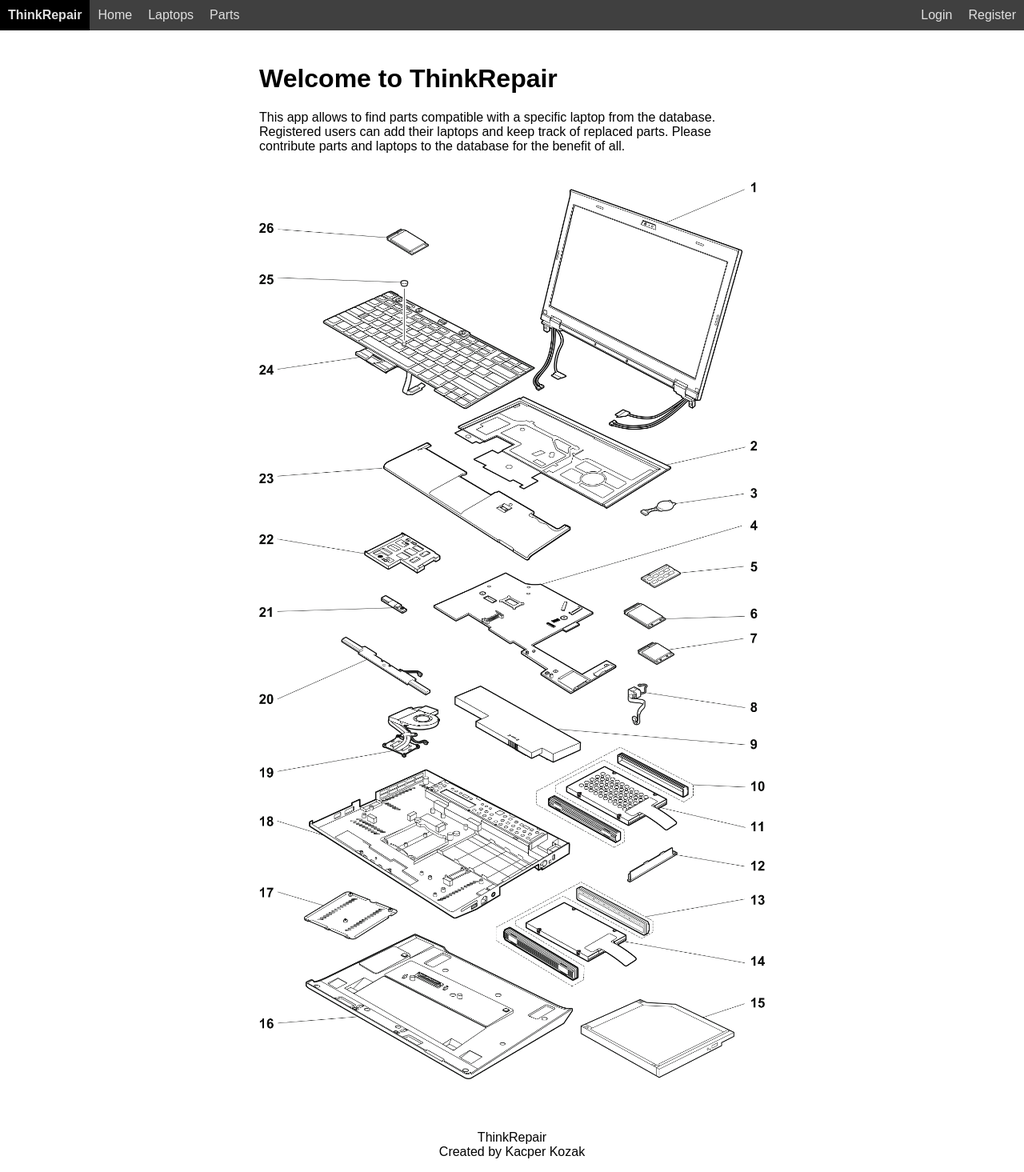
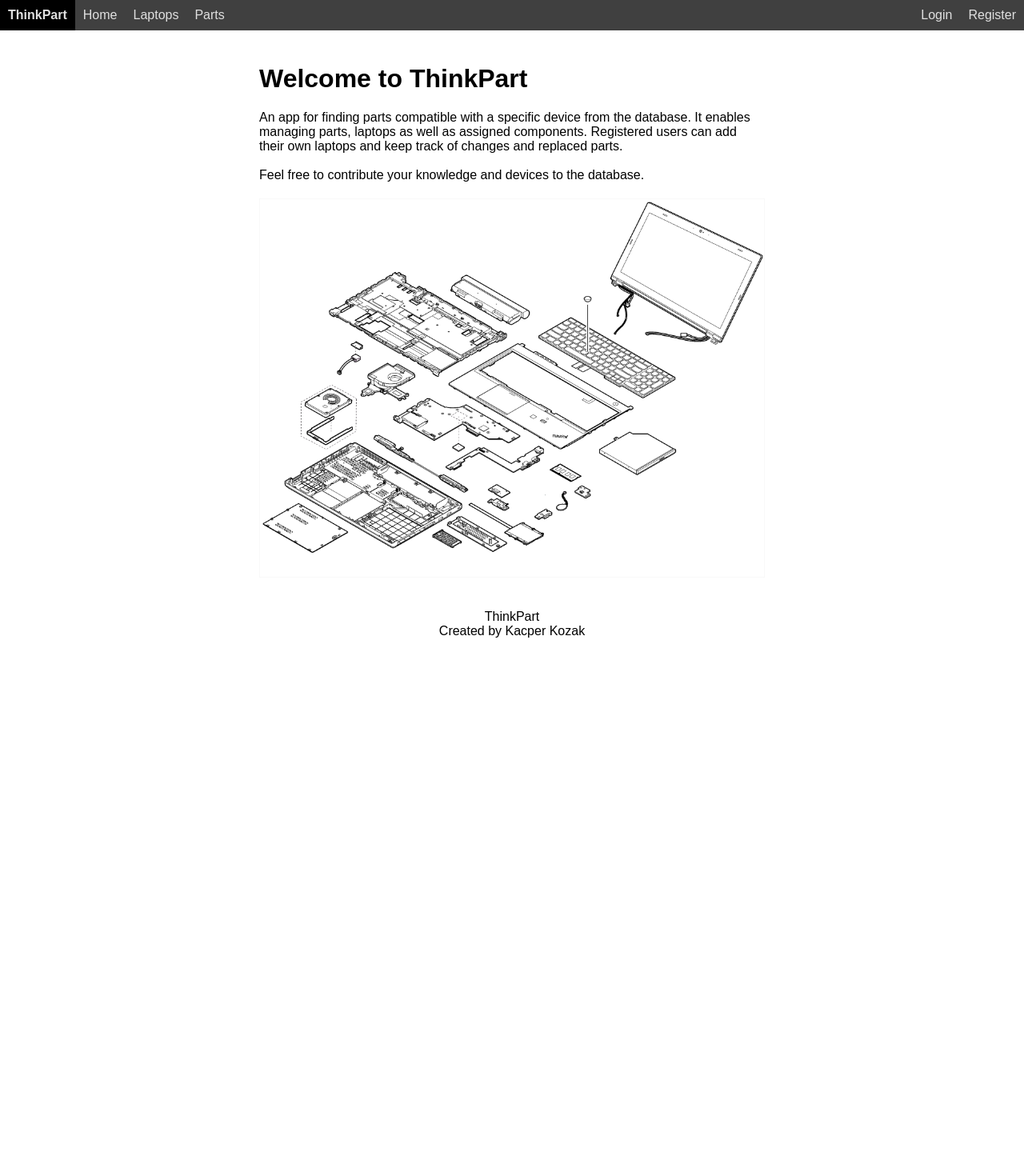
Before and after one commit to JazzDoggo/ThinkRepair, a Django app: page / in a window 1280 px wide. Shown: the whole page at 80% size. After the commit the page ends 797 px from the top, so only its background shows below. Run offline with Django 5.2, Linux system fonts and the light colour scheme.

Commit message:
Corrected naming

```diff
--- a/templates/base.html
+++ b/templates/base.html
@@ -12,7 +12,7 @@
   <body>
     <div class="container">
       <div class="nav">
-        <div class="logo"><a href="">ThinkRepair</a></div>
+        <div class="logo"><a href="">ThinkPart</a></div>
         <div><a href="{% url 'home' %}">Home</a></div>
         <div><a href="{% url 'laptop_list' %}">Laptops</a></div>
         <div><a href="{% url 'part_list' %}">Parts</a></div>
@@ -32,7 +32,7 @@
 
       <div class="footer">
         <p>
-          ThinkRepair<br>
+          ThinkPart<br>
           Created by Kacper Kozak
         </p>
       </div>
--- a/templates/home.html
+++ b/templates/home.html
@@ -2,16 +2,17 @@
 
     <div>
         <div>
-            <h1>Welcome to ThinkRepair</h1>
+            <h1>Welcome to ThinkPart</h1>
             <p>
-                This app allows to find parts compatible with a specific laptop from the database.
-                Registered users can add their laptops and keep track of replaced parts.
-                Please contribute parts and laptops to the database for the benefit of all.
+                An app for finding parts compatible with a specific device from the database.
+                It enables managing parts, laptops as well as assigned components.
+                Registered users can add their own laptops and keep track of changes and replaced parts.<br><br>
+                Feel free to contribute your knowledge and devices to the database.
             </p>
         </div>
-        <div>
+        <div class="image-home">
             {% load static %}
-            <img class="image-home" src="{% static 'thinkpad_exploded.png' %}" alt="ThinkPad Exploded">
+            <img src="{% static 'thinkpad_exploded.png' %}" alt="ThinkPad Exploded">
         </div>
     </div>
 
--- a/thinkpart/static/style.css
+++ b/thinkpart/static/style.css
@@ -74,6 +74,11 @@ a:has(button) {
 
 .image-home {
   margin: 20px 0 20px 0;
+  display: flex;
+  justify-content: center;
+}
+
+.image-home img {
   max-width: 100%;
   height: auto;
 }
```
Also changed, not shown: thinkpart/static/thinkpad_exploded.png, thinkpart/static/thinkpad_exploded_1.png (added).
